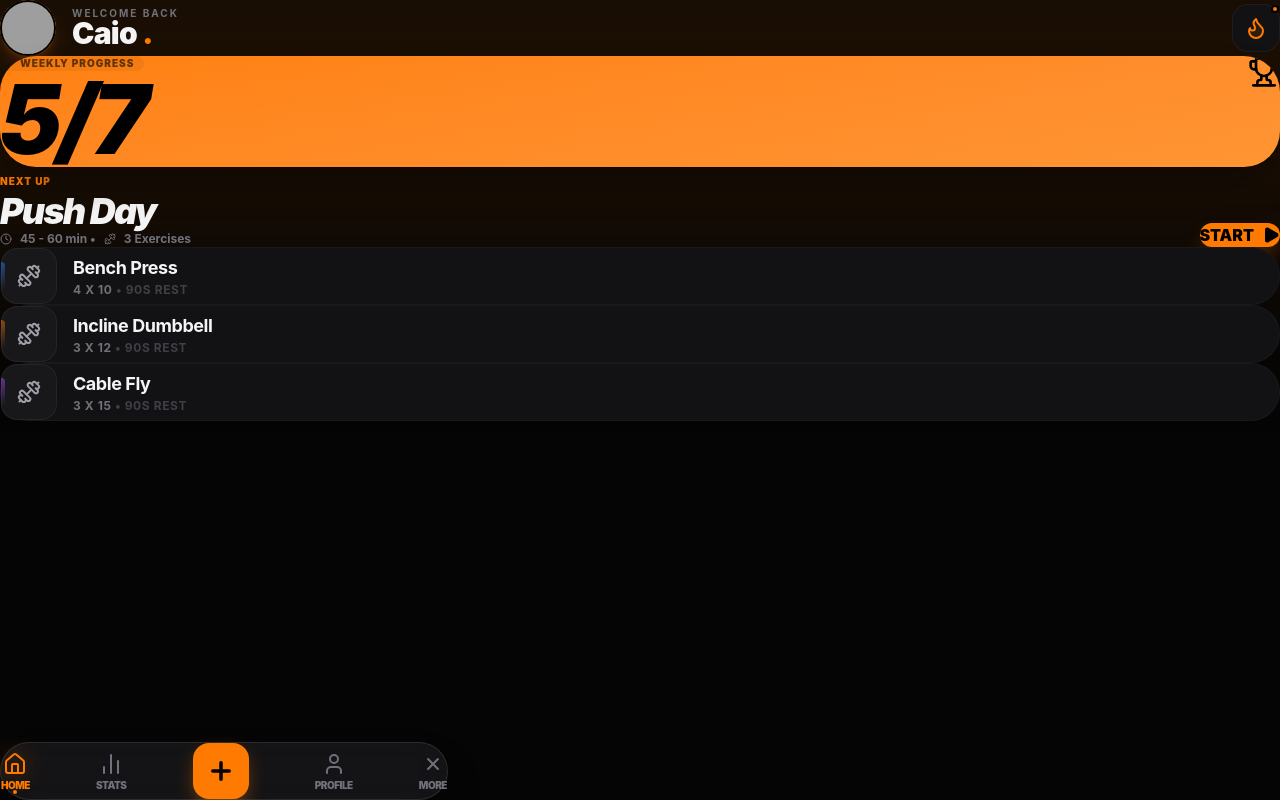
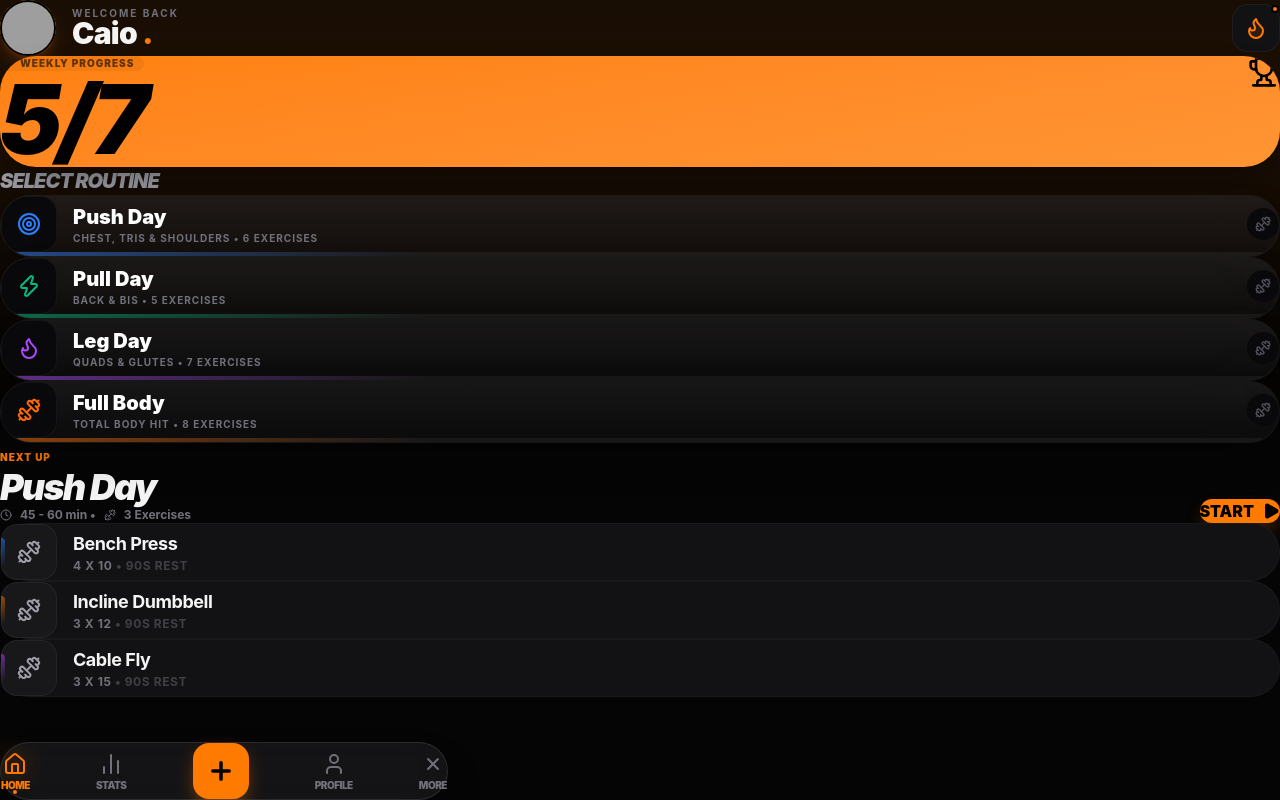
Before and after one commit to CaioSantos280/nexus, a React (Vite) app: page / in a window 1280 px wide. Built offline with nearby package versions, Linux system fonts and the light colour scheme; grey boxes are pictures that could not be loaded; the HTML template or start-up script is replaced by a standard one.

Commit message:
att rapida

```diff
--- /dev/null
+++ b/src/components/workout/WorkoutList.tsx
@@ -0,0 +1,52 @@
+import { Dumbbell, Zap, Target, Flame } from "lucide-react";
+import Card from "../ui/Card";
+import { motion } from "framer-motion";
+
+const WORKOUT_LIST = [
+  { id: 1, name: "Push Day", category: "Chest, Tris & Shoulders", exercises: 6, color: "from-blue-500", icon: <Target className="text-blue-500" /> },
+  { id: 2, name: "Pull Day", category: "Back & Bis", exercises: 5, color: "from-emerald-500", icon: <Zap className="text-emerald-500" /> },
+  { id: 3, name: "Leg Day", category: "Quads & Glutes", exercises: 7, color: "from-purple-500", icon: <Flame className="text-purple-500" /> },
+  { id: 4, name: "Full Body", category: "Total Body Hit", exercises: 8, color: "from-orange-500", icon: <Dumbbell className="text-orange-500" /> },
+];
+
+export default function WorkoutList({ onSelect }: { onSelect: (name: string) => void }) {
+  return (
+    <div className="space-y-4">
+      <h3 className="text-xl font-black italic uppercase tracking-tighter text-zinc-400 px-2">
+        Select Routine
+      </h3>
+
+      {WORKOUT_LIST.map((workout) => (
+        <motion.div
+          key={workout.id}
+          whileTap={{ scale: 0.98 }}
+          onClick={() => onSelect(workout.name)}
+        >
+          <Card className="p-5 bg-zinc-900/40 border-white/5 hover:bg-zinc-800/60 transition-colors cursor-pointer group">
+            <div className="flex items-center justify-between">
+              <div className="flex items-center gap-4">
+                <div className={`h-14 w-14 rounded-2xl bg-zinc-950 flex items-center justify-center border border-white/5 group-hover:border-[#ff7a00]/30 transition-colors`}>
+                  {workout.icon}
+                </div>
+                <div>
+                  <h4 className="text-xl font-black text-white">{workout.name}</h4>
+                  <p className="text-[10px] font-bold text-zinc-500 uppercase tracking-widest">
+                    {workout.category} • {workout.exercises} Exercises
+                  </p>
+                </div>
+              </div>
+              <div className="h-8 w-8 rounded-full bg-zinc-950 flex items-center justify-center text-zinc-600 group-hover:text-[#ff7a00] transition-colors">
+                 <Dumbbell size={16} />
+              </div>
+            </div>
+
+            {/* Barra de progresso fake pra dar um charme visual */}
+            <div className="mt-4 w-full h-1 bg-white/5 rounded-full overflow-hidden">
+                <div className={`h-full bg-gradient-to-r ${workout.color} to-transparent w-1/3 opacity-50`} />
+            </div>
+          </Card>
+        </motion.div>
+      ))}
+    </div>
+  );
+}
--- a/src/pages/Home.tsx
+++ b/src/pages/Home.tsx
@@ -2,11 +2,11 @@ import MainLayout from "../layouts/MainLayout";
 import Topbar from "../components/dashboard/Topbar";
 import TodayWorkout from "../components/dashboard/TodayWorkout";
 import ActiveWorkout from "../components/workout/ActiveWorkout";
+import WorkoutList from "../components/workout/WorkoutList"; // Corrigido o 't' no final
 import BottomBar from "../components/dashboard/BottomBar";
 import { useWorkoutStore } from "../store/useWorkoutStore";
 import { motion, AnimatePresence } from "framer-motion";
 import { Trophy, Activity } from "lucide-react";
-// IMPORT QUE FALTA ABAIXO:
 import Card from "../components/ui/Card";
 
 export default function Home() {
@@ -41,8 +41,8 @@ export default function Home() {
             initial={{ opacity: 0, x: -20 }}
             animate={{ opacity: 1, x: 0 }}
             exit={{ opacity: 0, x: 20 }}
+            className="space-y-8" // Adicionei um espaçamento entre os cards
           >
-            {/* Agora o Card vai funcionar */}
             <Card className="mt-8 bg-gradient-to-br from-[#ff7a00] to-[#ff9533] border-none">
                <div className="flex justify-between items-start">
                   <div>
@@ -54,6 +54,12 @@ export default function Home() {
                   <Trophy className="text-black" size={32} />
                </div>
             </Card>
+
+            {/* WorkoutList agora funciona pois o import está correto */}
+            <WorkoutList onSelect={(name) => {
+                  console.log("Iniciando:", name);
+                  setIsTraining(true);
+            }}/>
 
             <TodayWorkout onStart={() => setIsTraining(true)} />
           </motion.div>
--- a/src/store/useWorkoutStore.ts
+++ b/src/store/useWorkoutStore.ts
@@ -12,7 +12,6 @@ interface WorkoutState {
   activeTab: string;
   restTime: number;
   sets: Set[];
-  // Ações
   setIsTraining: (state: boolean) => void;
   setActiveTab: (tab: string) => void;
   setRestTime: (time: number | ((prev: number) => number)) => void;
@@ -38,13 +37,7 @@ export const useWorkoutStore = create<WorkoutState>((set) => ({
   })),
 
   toggleSet: (id) => set((state) => ({
-    sets: state.sets.map((s) => {
-      if (s.id === id) {
-        const isNowCompleted = !s.completed;
-        return { ...s, completed: isNowCompleted };
-      }
-      return s;
-    })
+    sets: state.sets.map((s) => s.id === id ? { ...s, completed: !s.completed } : s)
   })),
 
   updateSet: (id, field, value) => set((state) => ({
```
